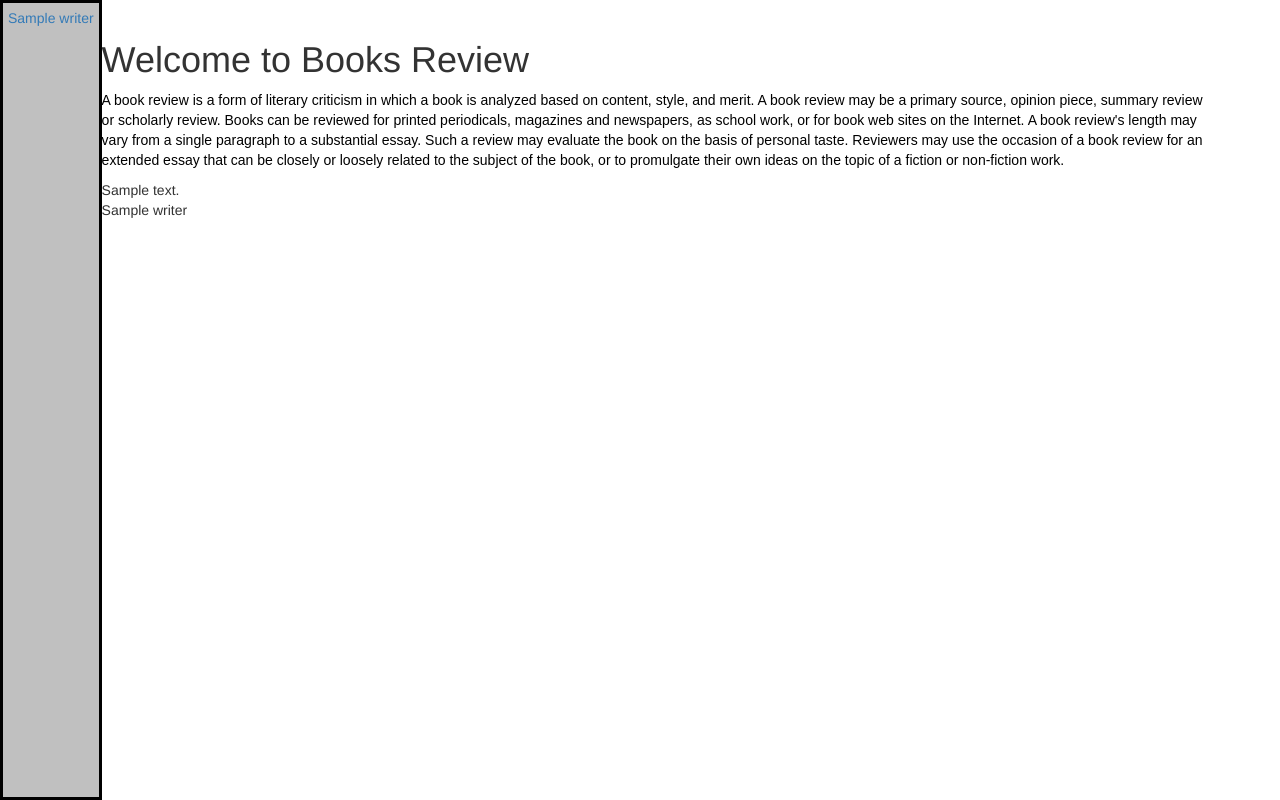
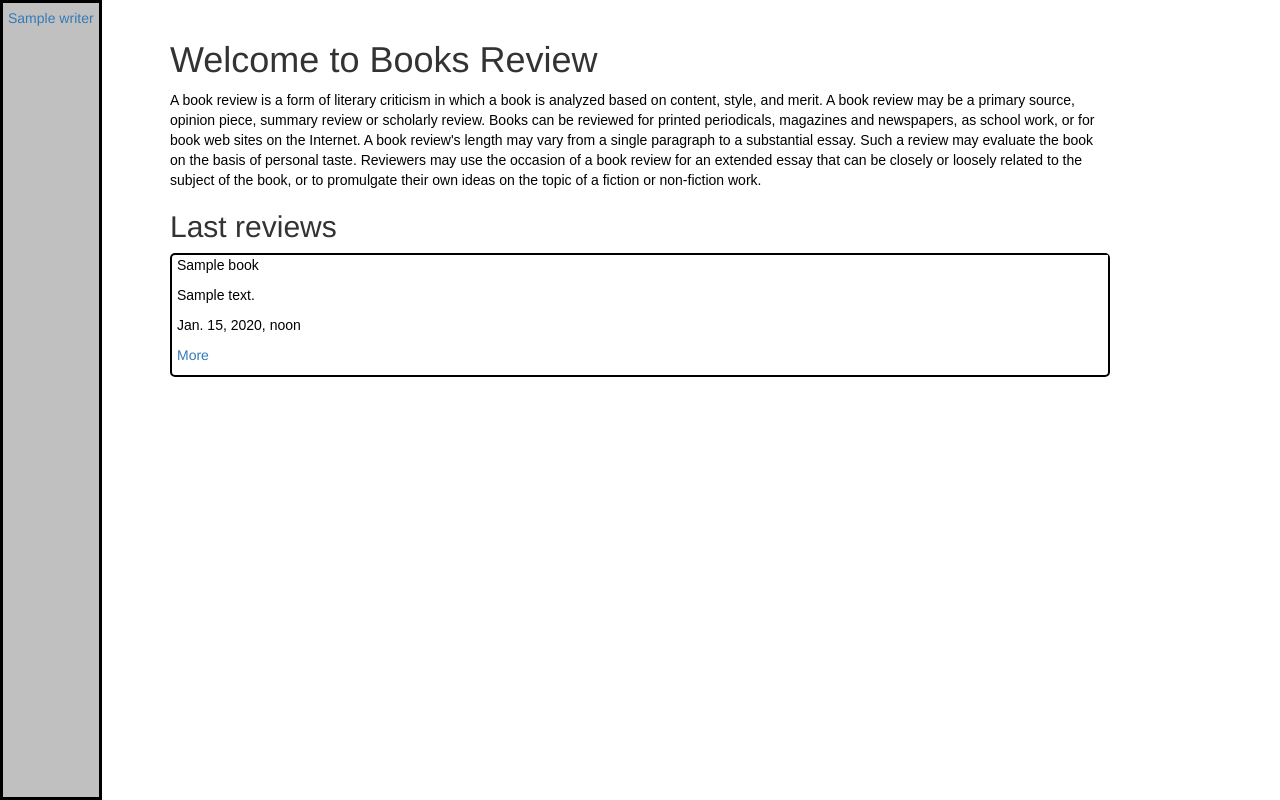
Before and after one commit to awp2017/BooksReviewApp, a Django app: page / in a window 1280 px wide. Shown: the part 52-852 px from the top of the page. Run offline with Django 3.2, Linux system fonts and the light colour scheme; tables that the repository leaves empty hold one stand-in row (values such as "Sample post"); parts of the project's set-up code (start-up, migrations or seed data) failed here and were passed over; some libraries are stand-ins or nearby versions.

Commit message:
Update Index & CSS

```diff
--- a/static/css/dan.css
+++ b/static/css/dan.css
@@ -1,5 +1,6 @@
 div.container {
 background-color: #ffffff;
+width: 970px
 }
 div.container p {
 font-family: Arial;
@@ -11,3 +12,11 @@ text-transform: none;
 color: #000000;
 background-color: #ffffff;
 }
+.review{
+    border: 2px solid #000000;
+    border-radius: 5px;
+}
+
+.review_content{
+margin-left: 5px;
+}
--- a/templates/BooksReviewApp/Index.html
+++ b/templates/BooksReviewApp/Index.html
@@ -4,18 +4,16 @@
 <div class="container">
     <h1>Welcome to Books Review</h1>
     <p>      A book review is a form of literary criticism in which a book is analyzed based on content, style, and merit. A book review may be a primary source, opinion piece, summary review or scholarly review. Books can be reviewed for printed periodicals, magazines and newspapers, as school work, or for book web sites on the Internet. A book review's length may vary from a single paragraph to a substantial essay. Such a review may evaluate the book on the basis of personal taste. Reviewers may use the occasion of a book review for an extended essay that can be closely or loosely related to the subject of the book, or to promulgate their own ideas on the topic of a fiction or non-fiction work.</p>
-
+    <h2>Last reviews</h2>
     <div class="reviews">
         {% for review in review_list %}
-            <div>
-                <div>
-                    {{ review.review_text }}
+            <div class="review">
+                <div class="review_content">
+                    <p>{{review.book_pk.name}}</p>
+                    <p>{{ review.review_text }}</p>
+                    <p>{{ review.date }}</p>
+                    <p></p><a href="{% url 'search' %}">More</a></p>
                 </div>
-
-                {% for author in review.book_pk.writers.all %}
-                    {{ author }}
-
-                {% endfor %}
             </div>
         {% empty %}
             <li>No reviews yet.</li>
```
